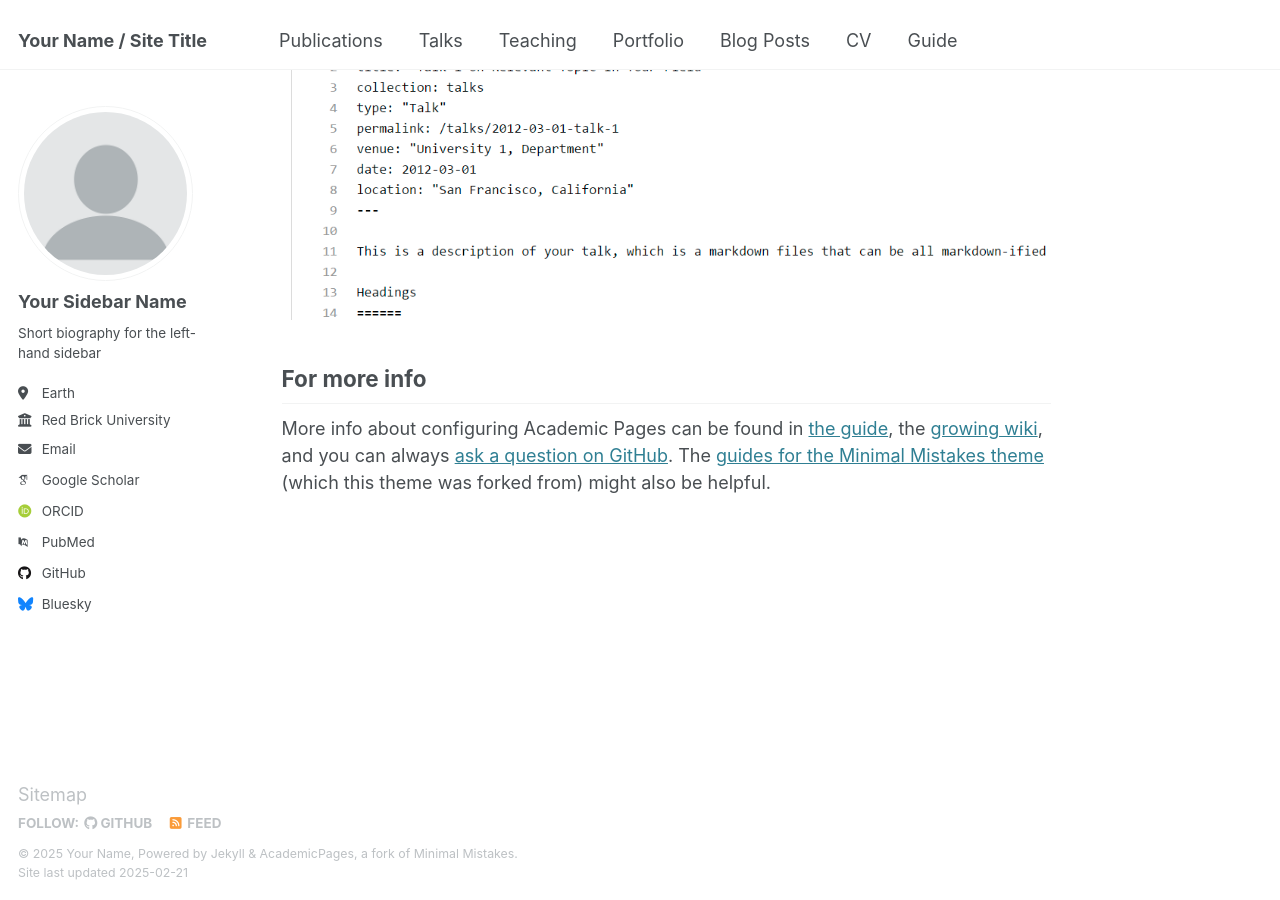
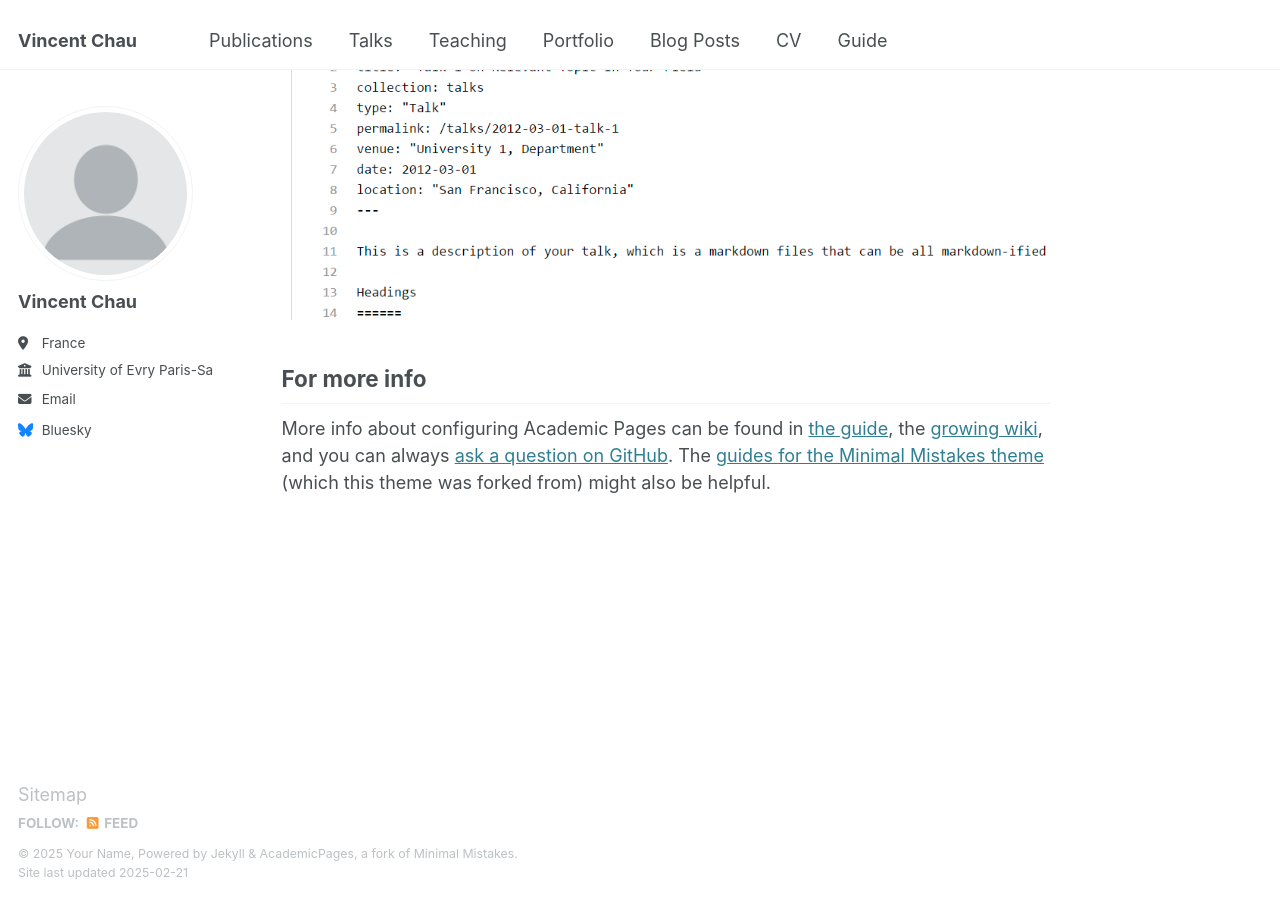
Before and after one commit to gchauv/gchauv.github.io, a Jekyll site: the page built from _pages/about.md, in a window 1280 px wide and 900 px high, scrolled down 2642 px. Built offline with Jekyll 4.4.1, drawn with Linux system fonts in a browser that asks for light colours; some web fonts are replaced.

Commit message:
Update _config.yml

```diff
--- a/_config.yml
+++ b/_config.yml
@@ -9,7 +9,7 @@
 # Basic Site Settings
 locale                   : "en-US"
 site_theme               : "default"
-title                    : "Your Name / Site Title"
+title                    : "Vincent Chau"
 title_separator          : "-"
 name                     : &name "Your Name"
 description              : &description "personal description"
@@ -23,21 +23,21 @@ repository               : "academicpages/academicpages.github.io"
 author:
   # Biographic information
   avatar           : "profile.png"
-  name             : "Your Sidebar Name"
+  name             : "Vincent Chau"
   pronouns         : # example: "she/her"
-  bio              : "Short biography for the left-hand sidebar"
-  location         : "Earth"
-  employer         : "Red Brick University"
+  bio              : ""
+  location         : "France"
+  employer         : "University of Evry Paris-Saclay"
   uri              : # URL
   email            : "none@example.org"
 
   # Academic websites
   arxiv            : # URL - Update with the correct link to your profile
-  googlescholar    : "https://scholar.google.com/citations?user=PS_CX0AAAAAJ"
+  googlescholar    : # "https://scholar.google.com/citations?user=PS_CX0AAAAAJ"
   impactstory      : # URL
-  orcid            : "http://orcid.org/yourorcidurl"
+  orcid            : # "http://orcid.org/yourorcidurl"
   semantic         : # URL
-  pubmed           : "https://www.ncbi.nlm.nih.gov/pubmed/?term=john+snow"
+  pubmed           : # "https://www.ncbi.nlm.nih.gov/pubmed/?term=john+snow"
   researchgate     : # URL
   scopus           : # URL
 
@@ -45,7 +45,7 @@ author:
   bitbucket        : # Username - Update with your username on the site
   codepen          : # Username
   dribbble         : # Username
-  github           : "academicpages"
+  github           : # "academicpages"
   kaggle           : # Username
   stackoverflow    : # User number or user number and name (i.e., use "1" or "1/jeff-atwood")
 
```
